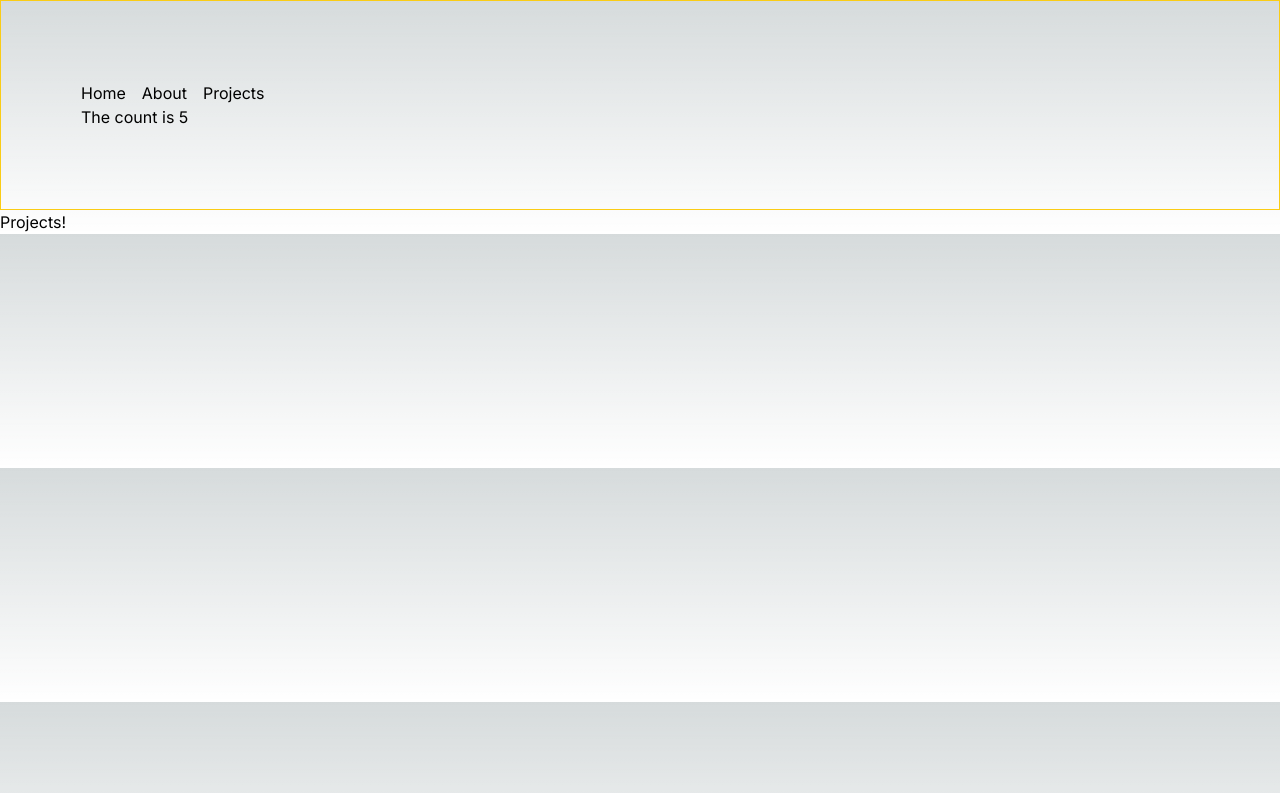
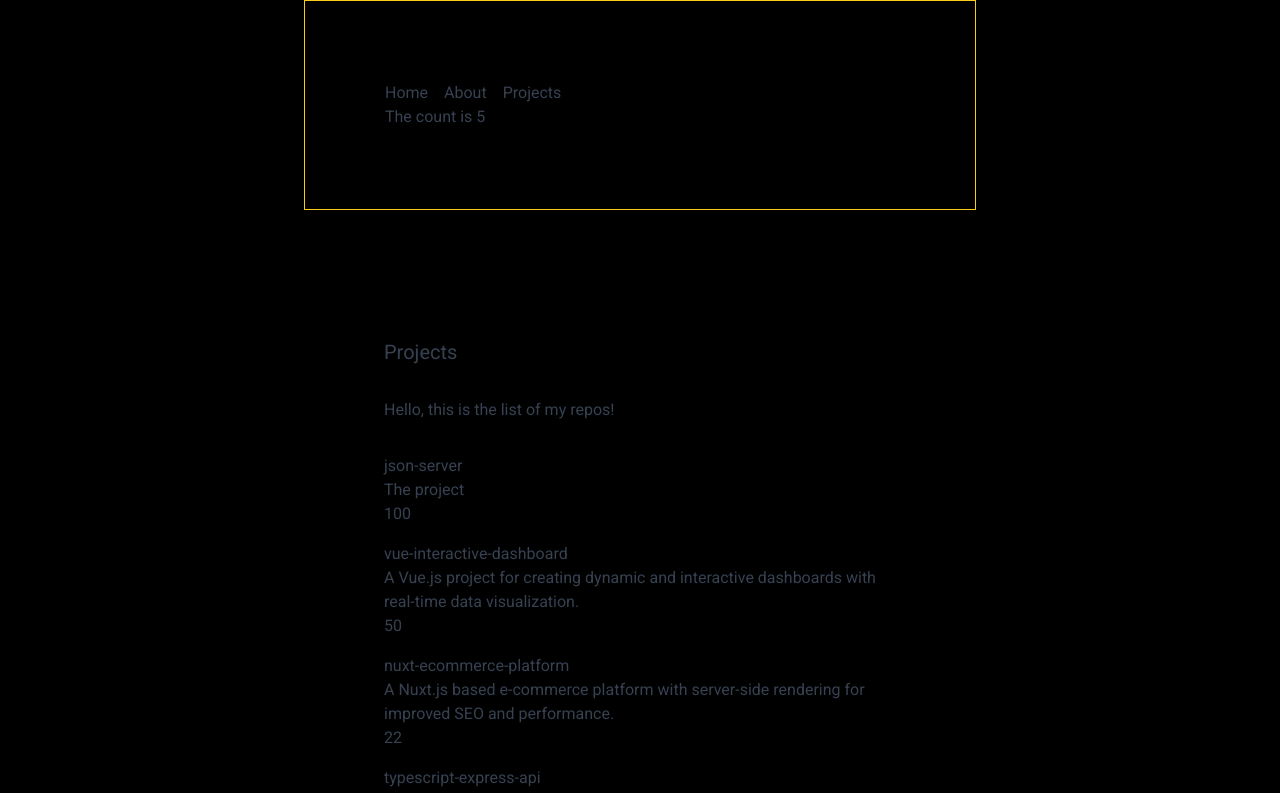
Before and after one commit to JuvenalS/next14-blog, a Next.js app: page /about/projects in a window 1280 px wide. Shown: the top 793 px of the page. Built offline with nearby package versions, Linux system fonts and the light colour scheme; data requests are answered from the project's data file.

Commit message:
dealing with slow data sources

```diff
--- /dev/null
+++ b/app/about/projects/components/project-list-loading.jsx
@@ -0,0 +1,11 @@
+export default function ProjectListLoading() {
+    return (
+        <ul className="space-y-8">
+            {Array(3).fill(0).map((_el, index) => (
+                <li key={index}>
+                    <div className="w-full h-24 animate-pulse bg-neutral-100 dark:bg-neutral-700"></div>
+                </li>
+            ))}
+        </ul>
+    )
+}
--- /dev/null
+++ b/app/about/projects/components/project-list.jsx
@@ -0,0 +1,18 @@
+export default async function ProjectsList() {
+  const response = await fetch("http://localhost:3001/repos", { cache: "no-store"})
+  const repos = await response.json()
+
+  await new Promise(resolve => setTimeout(resolve, 5000));
+
+  return (
+    <ul>
+        {repos.map(repo => (
+          <li key={repo.id} className="mb-4">
+            <div>{repo.title}</div>
+            <div>{repo.description}</div>
+            <div>{repo.stargazers_count}</div>
+          </li>
+        ))}
+    </ul>
+  )
+}
--- a/app/about/projects/page.jsx
+++ b/app/about/projects/page.jsx
@@ -1,5 +1,16 @@
-export default function ProjectsPage() {
+import { Suspense } from "react";
+import ProjectsList from "./components/project-list";
+import ProjectListLoading from "./components/project-list-loading";
+
+export default async function ProjectsPage() {
+
   return (
-    <>Projects!</>
-  )
+    <div className="p-20">
+      <h1 className="mb-8 text-xl">Projects</h1>
+      <div className="mb-8">Hello, this is the list of my repos!</div>
+      <Suspense fallback={<ProjectListLoading />}>
+        <ProjectsList />
+      </Suspense>
+    </div>
+  );
 }
--- a/app/globals.css
+++ b/app/globals.css
@@ -2,32 +2,10 @@
 @tailwind components;
 @tailwind utilities;
 
-:root {
-  --foreground-rgb: 0, 0, 0;
-  --background-start-rgb: 214, 219, 220;
-  --background-end-rgb: 255, 255, 255;
+body {
+  @apply bg-black text-gray-700 container mx-auto dark:bg-gray-900 dark:text-gray-300 max-w-2xl
 }
 
-@media (prefers-color-scheme: dark) {
-  :root {
-    --foreground-rgb: 255, 255, 255;
-    --background-start-rgb: 0, 0, 0;
-    --background-end-rgb: 0, 0, 0;
-  }
+hr {
+  @apply my-8 border-gray-200 dark:border-gray-800
 }
-
-body {
-  color: rgb(var(--foreground-rgb));
-  background: linear-gradient(
-      to bottom,
-      transparent,
-      rgb(var(--background-end-rgb))
-    )
-    rgb(var(--background-start-rgb));
-}
-
-@layer utilities {
-  .text-balance {
-    text-wrap: balance;
-  }
-}
--- a/app/layout.js
+++ b/app/layout.js
@@ -1,8 +1,11 @@
-import { Inter } from "next/font/google";
+import { Roboto } from "next/font/google";
 import "./globals.css";
 import Header from "@/components/header";
 
-const inter = Inter({ subsets: ["latin"] });
+const roboto = Roboto({
+  weight: ["400", "700"],
+  subsets: ["latin"]
+})
 
 export const metadata = {
   title: "Create Next App",
@@ -12,9 +15,9 @@ export const metadata = {
 export default function RootLayout({ children }) {
   return (
     <html lang="en">
-      <body className={inter.className}>
+      <body className={roboto.className}>
         <Header />
-        <main>{children}</main>
+        <main className="mt-12">{children}</main>
       </body>
     </html>
   );
--- /dev/null
+++ b/db.json
@@ -0,0 +1,34 @@
+{
+    "repos": [
+      {
+        "id": 1,
+        "title": "json-server",
+        "description": "The project",
+        "stargazers_count": 100
+      },
+      {
+        "id": 2,
+        "title": "vue-interactive-dashboard",
+        "description": "A Vue.js project for creating dynamic and interactive dashboards with real-time data visualization.",
+        "stargazers_count": 50
+      },
+      {
+        "id": 3,
+        "title": "nuxt-ecommerce-platform",
+        "description": "A Nuxt.js based e-commerce platform with server-side rendering for improved SEO and performance.",
+        "stargazers_count": 22
+      },
+      {
+        "id": 4,
+        "title": "typescript-express-api",
+        "description": "A robust backend API built with TypeScript and Express, featuring RESTful architecture and JWT authentication.",
+        "stargazers_count": 34
+      },
+      {
+        "id": 5,
+        "title": "elastic-blog-search",
+        "description": "A search engine for blog posts, implemented using ElasticSearch to provide fast and accurate search results.",
+        "stargazers_count": 18
+      }
+    ]
+}
```
Also changed, not shown: package.json (+8 -6 lines), 1 other file (tests, documents, lock files or other folders).
